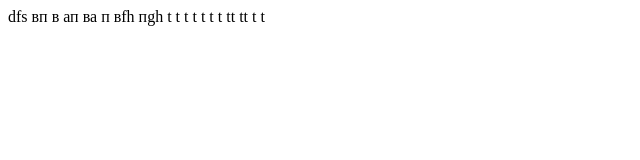
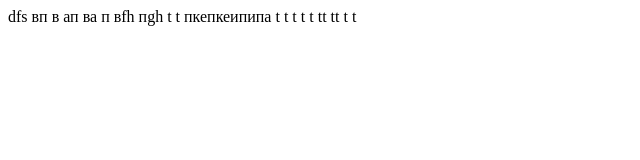
Before and after one commit to Artracurs/TypeScript, a plain HTML site: page index.html in a window 1280 px wide. Shown: the full height of the page, 0-640 px from the left. Drawn offline with Linux system fonts and the light colour scheme.

Commit message:
ллваыв

```diff
--- a/index.html
+++ b/index.html
@@ -17,6 +17,7 @@
     пgh
     t
     t
+    пкепкеипипа
 
     t
     t
```
